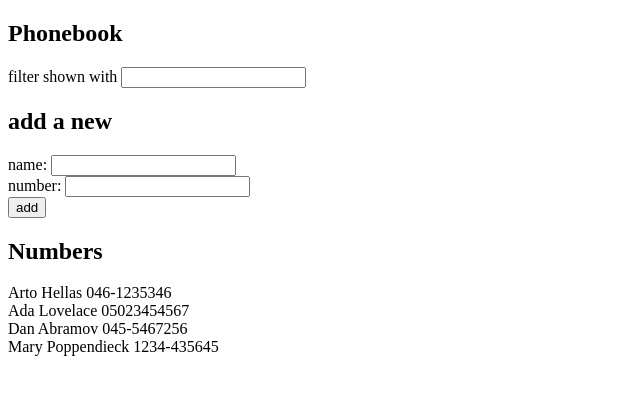
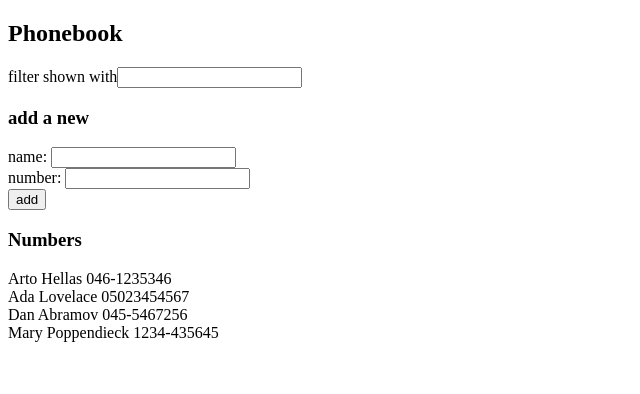
Before and after one commit to maxxof/Fullstackopen, a React (Create React App) app in the folder part2/phonebook/: page / in a window 1280 px wide. Shown: the top 394 px of the page, without its empty margins (0-640 px from the left). Built offline with nearby package versions, Linux system fonts and the light colour scheme.

Commit message:
Ex 2.10 done

```diff
--- a/part2/phonebook/src/App.js
+++ b/part2/phonebook/src/App.js
@@ -1,8 +1,48 @@
 import { useState } from 'react'
 
-const Person = ({ person, number}) => {
+const Person = ({ person, number}) => <div>{person} {number}</div>
+
+const PersonsRenderer = ({ persons, filter}) => {
   return (
-    <div>{person} {number}</div>
+    persons.flatMap(person => person.name.toLowerCase().includes(filter) ?
+    <Person key={person.id} person={person.name} number={person.number}
+    /> :
+    ''
+    )
+  )
+}
+
+const PersonForm = (props) => {
+  return (
+    <form onSubmit={props.addPerson}>
+        <div>
+          name: <input
+          value={props.newName}
+          onChange={props.handleNameChange}
+          />
+        </div>
+        <div>
+          number: <input
+          value={props.newNumber}
+          onChange={props.handleNumberChange}
+          />
+        </div>
+        <div>
+          <button type="submit">add</button>
+        </div>
+      </form>
+  )
+}
+
+const Filter = (props) => {
+  return (
+    <div>
+    filter shown with
+    <input
+    value={props.newFilter}
+    onChange={props.handleFilterChange}
+    />
+  </div>
   )
 }
 
@@ -27,7 +67,6 @@ const App = () => {
 
   const addPerson = (event) => {
     event.preventDefault()
-
     const isDuplicate = persons.some(person => person.name === newName)
 
     if (isDuplicate === true) {
@@ -46,15 +85,12 @@ const App = () => {
       setNewNumber('')
     }
   }
-
   const handleNameChange = (event) => {
     setNewName(event.target.value)
   }
-
   const handleNumberChange = (event) => {
     setNewNumber(event.target.value)
   }
-
   const handleFilterChange = (event) => {
     setNewFilter(event.target.value.toLowerCase())
   }
@@ -62,40 +98,21 @@ const App = () => {
   return (
     <div>
       <h2>Phonebook</h2>
+      <Filter
+      newFilter={newFilter}
+      handleFilterChange={handleFilterChange}
+      />
+      <h3>add a new</h3>
+      <PersonForm
+      addPerson={addPerson}
+      handleNameChange={handleNameChange}
+      handleNumberChange={handleNumberChange}
+      newName={newName}
+      newNumber={newNumber}
+      />
+      <h3>Numbers</h3>
       <div>
-        filter shown with <input
-        value={newFilter}
-        onChange={handleFilterChange}
-        />
-      </div>
-      <h2>add a new</h2>
-      <form onSubmit={addPerson}>
-        <div>
-          name: <input
-          value={newName}
-          onChange={handleNameChange}
-          />
-        </div>
-        <div>
-          number: <input
-          value={newNumber}
-          onChange={handleNumberChange}
-          />
-        </div>
-        <div>
-          <button type="submit">add</button>
-        </div>
-      </form>
-      <h2>Numbers</h2>
-      <div>
-        {persons.flatMap(person => person.name.toLowerCase().includes(newFilter) ?
-        <Person
-        key={person.id}
-        person={person.name}
-        number={person.number}
-        /> :
-        ''
-        )}
+        <PersonsRenderer persons={persons} filter={newFilter}/>
       </div>
     </div>
   )
```
